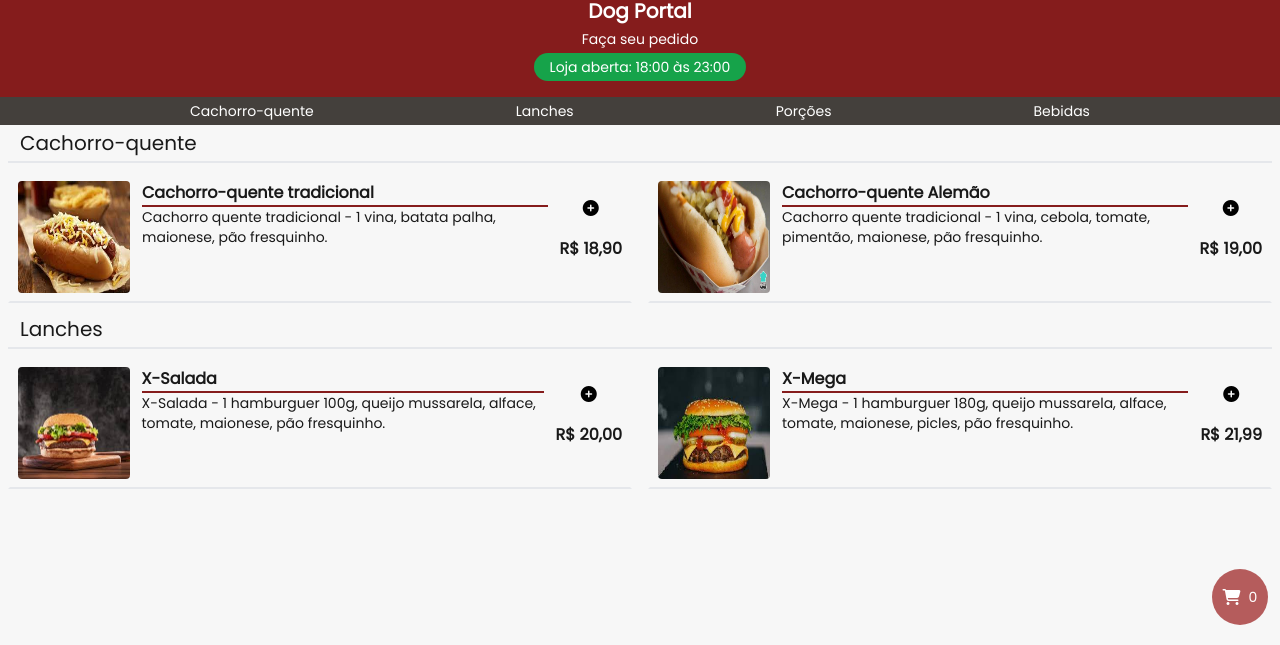
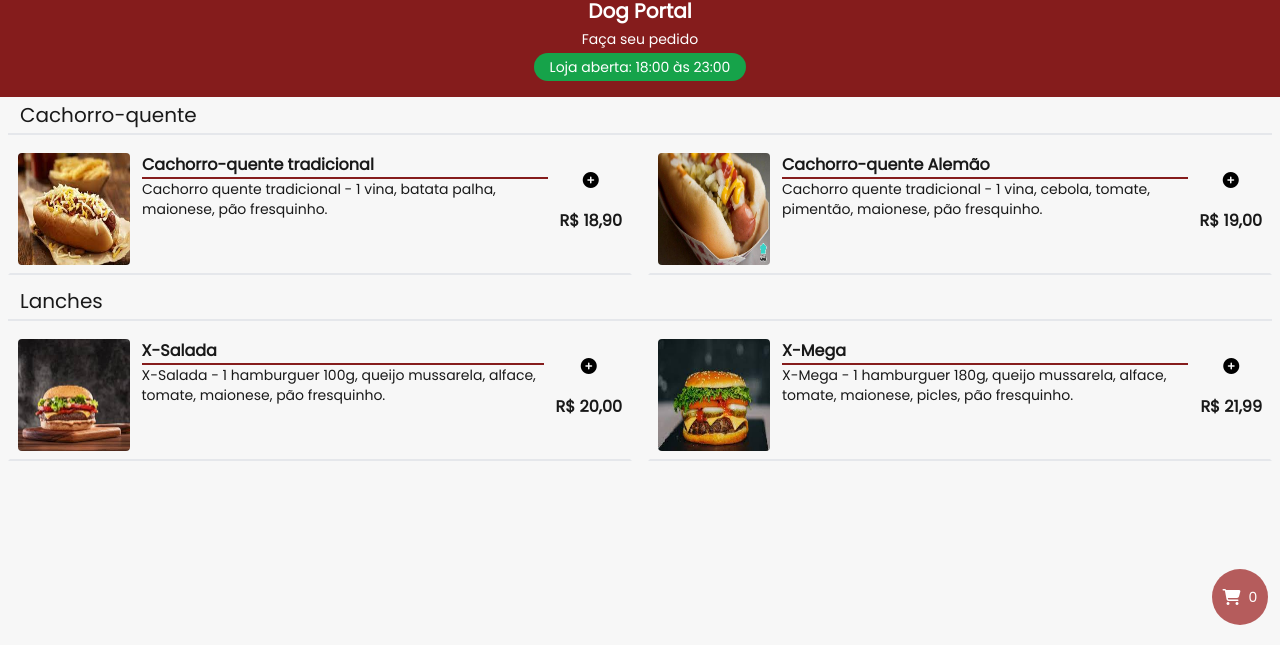
Before and after one commit to GuilhermeMoreira99/menu-lanche, a website: page index.html in a window 1280 px wide. Shown: the part 155-800 px from the top of the page. Drawn offline with nearby package versions, Linux system fonts and the light colour scheme.

Commit message:
att 2020

```diff
--- a/index.html
+++ b/index.html
@@ -47,14 +47,7 @@
     <!-- /topo -->
 
     <!-- navbar -->
-    <nav class="py-1 w-full flex justify-center items-center bg-stone-700">
-        <div class="text-white w-screen flex justify-evenly items-center gap-3 text-nowrap text-sm">
-            <p><a href="#identificador-hotdog" class="focus:font-bold">Cachorro-quente</a></p>
-            <p><a href="#identificador-lanche" class="focus:font-bold">Lanches</a></p>
-            <p><a href="#identificador-hotdog" class="focus:font-bold">Porções</a></p>
-            <p><a href="#identificador-hotdog" class="focus:font-bold">Bebidas</a></p>
-        </div>
-    </nav>
+
     <!-- /navbar -->
 
     <!-- maincontent -->
```
